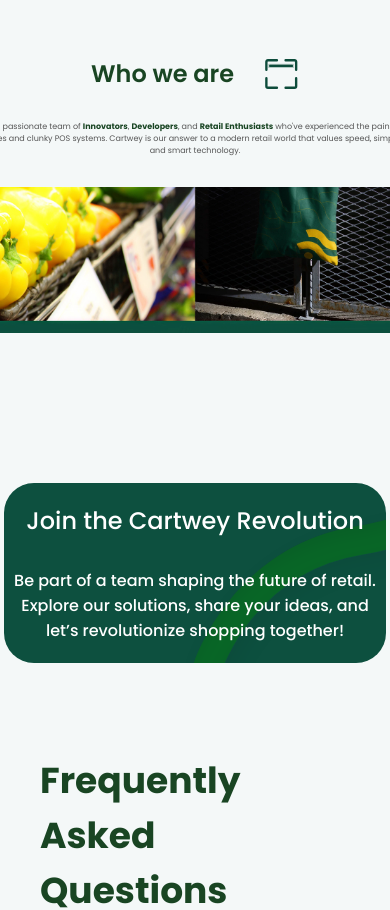
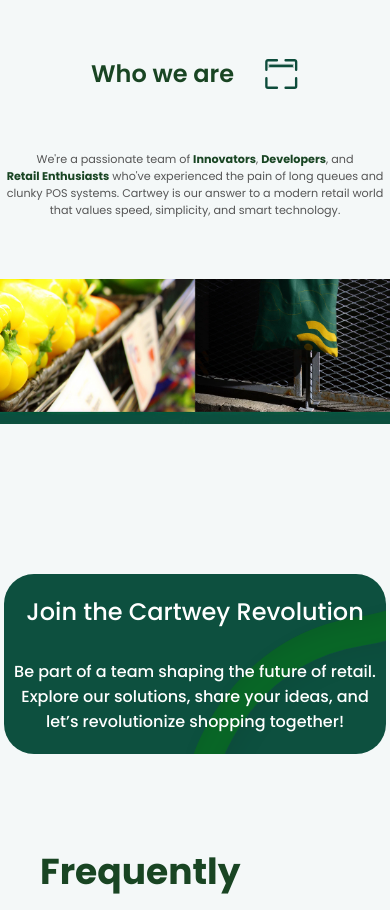
Before and after one commit to Adex324/cartwey_clone, a React (Vite) app: page /about in a window 390 px wide. Shown: the part 1840-2750 px from the top of the page. Built offline with nearby package versions, Linux system fonts and the light colour scheme.

Commit message:
added padding to description

```diff
--- a/src/pages/About.css
+++ b/src/pages/About.css
@@ -303,6 +303,7 @@
 }
 @media (max-width: 598px){
   .description{
-    font-size: 0.5rem;
+    padding: 30px;
+    font-size: 0.7rem;
   }
 }
```
